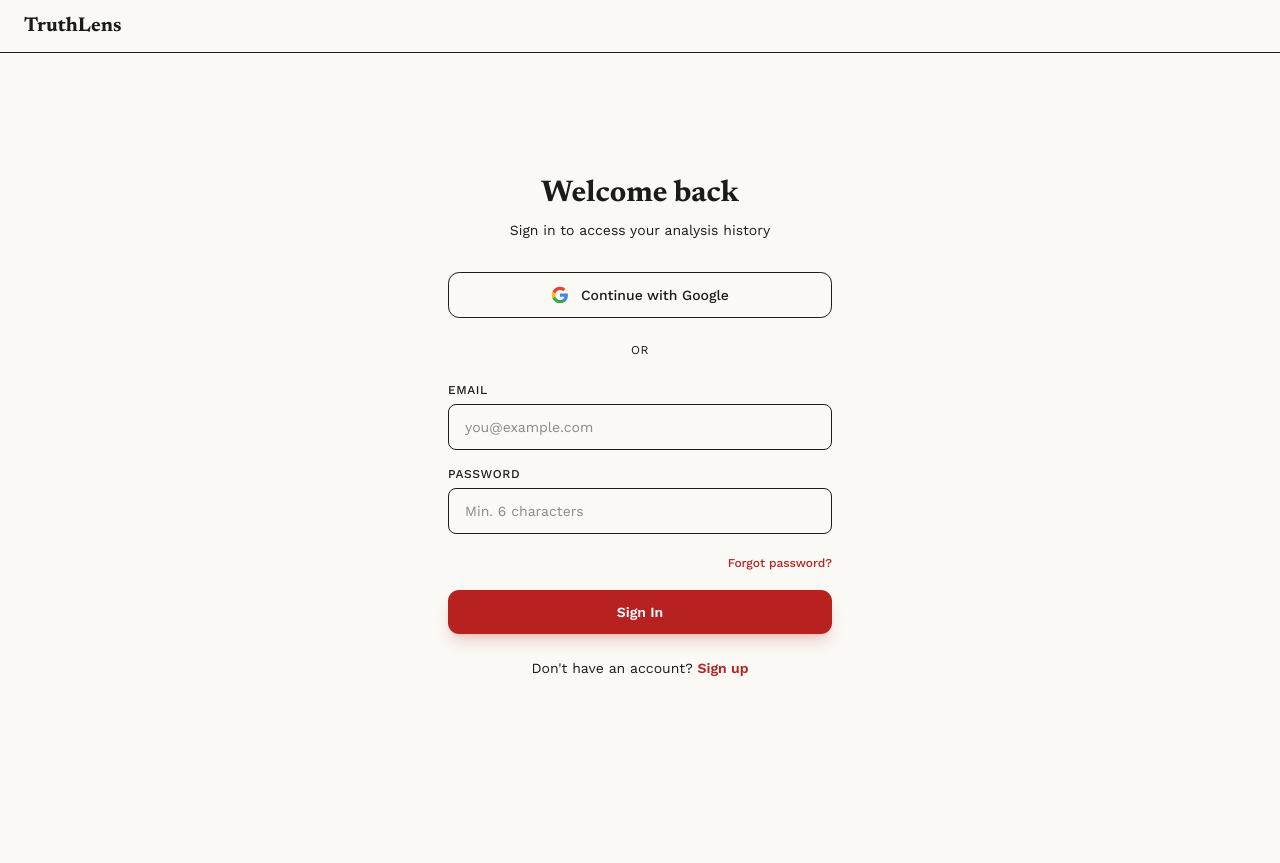
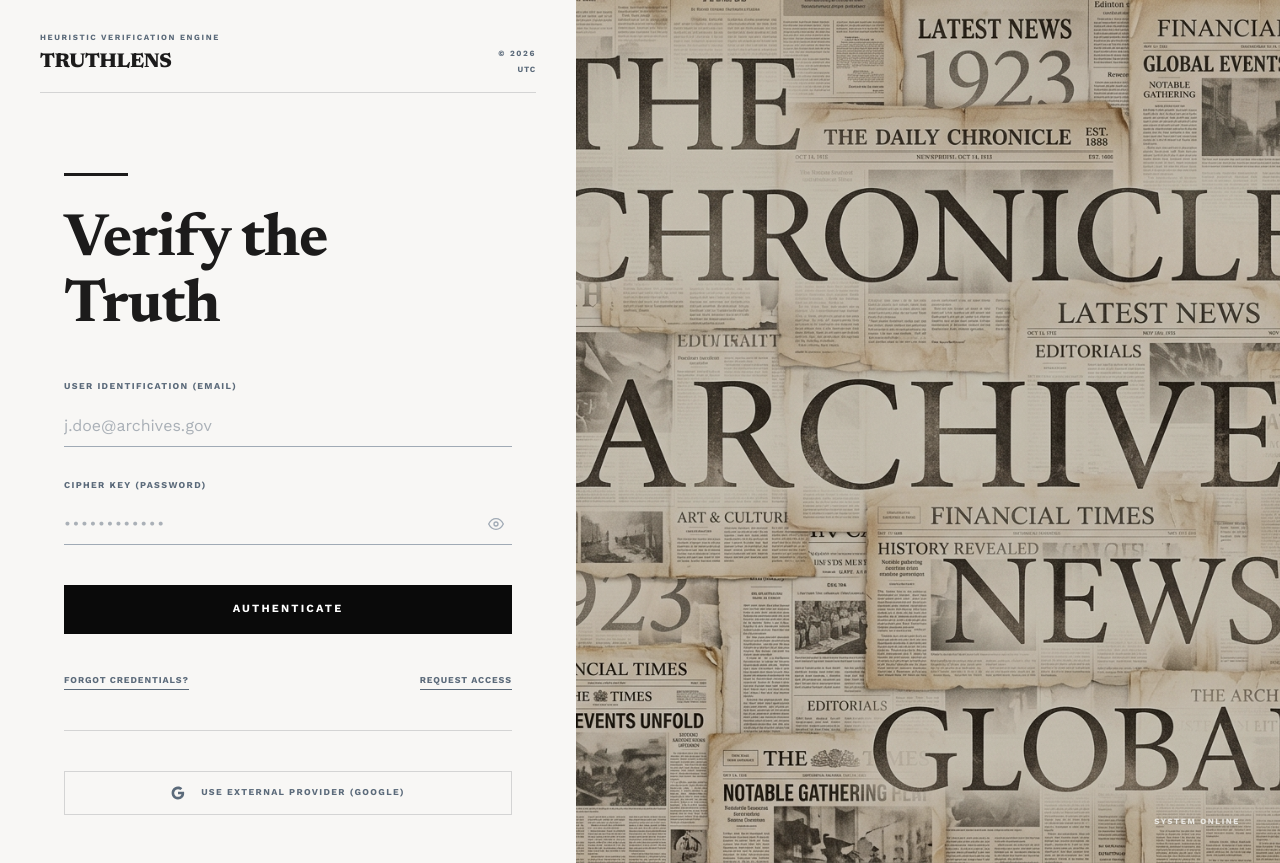
Before and after one commit to Gintoki006/Truthlens, a Next.js app in the folder frontend/: page /login in a window 1280 px wide. Before the commit the page ends 800 px from the top, so only its background shows below. Built offline with nearby package versions, Linux system fonts and the light colour scheme; no server answers.

Commit message:
feat: brutalist auth UI & debunking sources
- Split-screen auth layout with dynamic location
- Added show/hide password toggle
- Separated debunking sources in cross-verification panel

```diff
--- a/frontend/src/app/login/page.jsx
+++ b/frontend/src/app/login/page.jsx
@@ -2,24 +2,87 @@
 
 import AuthForm from "@/components/forms/AuthForm";
 import Link from "next/link";
+import { motion } from "framer-motion";
+import { useState, useEffect } from "react";
 
 export default function LoginPage() {
+  const [location, setLocation] = useState("DETECTING NODE...");
+
+  useEffect(() => {
+    try {
+      const tz = Intl.DateTimeFormat().resolvedOptions().timeZone;
+      if (tz) {
+        const parts = tz.split('/');
+        const city = parts[parts.length - 1].replace(/_/g, ' ').toUpperCase();
+        const region = parts.length > 1 ? parts[0].toUpperCase() : '';
+        setLocation(region ? `${region} / ${city}` : city);
+      } else {
+        setLocation("GLOBAL NETWORK");
+      }
+    } catch (e) {
+      setLocation("GLOBAL NETWORK");
+    }
+  }, []);
+
   return (
-    <div className="min-h-screen flex flex-col bg-[var(--surface-bright)]">
-      {/* Header */}
-      <header className="border-b border-[var(--border-color)] px-6 py-3">
+    <div className="min-h-screen flex flex-col md:flex-row bg-[#f8f7f5] dark:bg-background text-[#1c1b1b] dark:text-stone-100">
+      {/* Left side: Form */}
+      <div className="w-full md:w-1/2 lg:w-[45%] flex flex-col min-h-screen">
+
+        {/* Newspaper style header */}
+        <header className="px-10 py-8">
+          <div className="flex justify-between items-end border-b-[1.5px] border-[#d4d4d4] dark:border-stone-700 pb-4">
+            <div className="flex flex-col">
+              <span className="font-label text-[8px] font-bold tracking-[0.2em] text-[#5b6a7a] dark:text-stone-400 uppercase mb-1">
+                HEURISTIC VERIFICATION ENGINE
+              </span>
               <Link
                 href="/"
-          className="text-xl font-bold text-[var(--text-primary)]"
-          style={{ fontFamily: "'Newsreader', serif" }}
+                className="text-xl font-black uppercase tracking-tight text-[#1c1b1b] dark:text-stone-100"
+                style={{ fontFamily: "'Newsreader', serif", letterSpacing: '-0.02em' }}
               >
                 TruthLens
               </Link>
+            </div>
+
+            <div className="flex flex-col items-end text-right">
+              <span className="font-label text-[8px] font-bold tracking-[0.2em] text-[#5b6a7a] dark:text-stone-400 uppercase mb-1">
+                &copy; 2026
+              </span>
+              <span className="font-label text-[8px] font-bold tracking-[0.1em] text-[#5b6a7a] dark:text-stone-400 uppercase">
+                {location}
+              </span>
+            </div>
+          </div>
         </header>
 
-      {/* Auth form */}
-      <div className="flex-1 flex items-center justify-center px-6 py-16">
+        <div className="flex-1 flex items-center justify-center px-10 py-12">
+          <div className="w-full">
             <AuthForm mode="login" />
+          </div>
+        </div>
+
+      </div>
+
+      {/* Right side: Visual Panel */}
+      <div
+        className="hidden md:flex w-full md:w-1/2 lg:w-[55%] relative overflow-hidden"
+        style={{
+          backgroundImage: "url('/newspaper_archive_bg.png')",
+          backgroundSize: "cover",
+          backgroundPosition: "center",
+          backgroundRepeat: "no-repeat"
+        }}
+      >
+        {/* Subtle overlay to ensure the image blends nicely if it's too bright */}
+        <div className="absolute inset-0 bg-[#1c1b1b]/20 mix-blend-multiply pointer-events-none" />
+
+        {/* Optional text or logo overlay in the corner if desired */}
+        <div className="absolute bottom-8 right-10">
+           <span className="font-label text-[8px] font-bold tracking-[0.2em] text-[#f8f7f5]/80 uppercase drop-shadow-md">
+             SYSTEM ONLINE
+           </span>
+        </div>
       </div>
     </div>
   );
--- a/frontend/src/app/signup/page.jsx
+++ b/frontend/src/app/signup/page.jsx
@@ -2,24 +2,87 @@
 
 import AuthForm from "@/components/forms/AuthForm";
 import Link from "next/link";
+import { motion } from "framer-motion";
+import { useState, useEffect } from "react";
 
 export default function SignupPage() {
+  const [location, setLocation] = useState("DETECTING NODE...");
+
+  useEffect(() => {
+    try {
+      const tz = Intl.DateTimeFormat().resolvedOptions().timeZone;
+      if (tz) {
+        const parts = tz.split('/');
+        const city = parts[parts.length - 1].replace(/_/g, ' ').toUpperCase();
+        const region = parts.length > 1 ? parts[0].toUpperCase() : '';
+        setLocation(region ? `${region} / ${city}` : city);
+      } else {
+        setLocation("GLOBAL NETWORK");
+      }
+    } catch (e) {
+      setLocation("GLOBAL NETWORK");
+    }
+  }, []);
+
   return (
-    <div className="min-h-screen flex flex-col bg-[var(--surface-bright)]">
-      {/* Header */}
-      <header className="border-b border-[var(--border-color)] px-6 py-3">
+    <div className="min-h-screen flex flex-col md:flex-row bg-[#f8f7f5] dark:bg-background text-[#1c1b1b] dark:text-stone-100">
+      {/* Left side: Form */}
+      <div className="w-full md:w-1/2 lg:w-[45%] flex flex-col min-h-screen">
+
+        {/* Newspaper style header */}
+        <header className="px-10 py-8">
+          <div className="flex justify-between items-end border-b-[1.5px] border-[#d4d4d4] dark:border-stone-700 pb-4">
+            <div className="flex flex-col">
+              <span className="font-label text-[8px] font-bold tracking-[0.2em] text-[#5b6a7a] dark:text-stone-400 uppercase mb-1">
+                HEURISTIC VERIFICATION ENGINE
+              </span>
               <Link
                 href="/"
-          className="text-xl font-bold text-[var(--text-primary)]"
-          style={{ fontFamily: "'Newsreader', serif" }}
+                className="text-xl font-black uppercase tracking-tight text-[#1c1b1b] dark:text-stone-100"
+                style={{ fontFamily: "'Newsreader', serif", letterSpacing: '-0.02em' }}
               >
                 TruthLens
               </Link>
+            </div>
+
+            <div className="flex flex-col items-end text-right">
+              <span className="font-label text-[8px] font-bold tracking-[0.2em] text-[#5b6a7a] dark:text-stone-400 uppercase mb-1">
+                &copy; 2026
+              </span>
+              <span className="font-label text-[8px] font-bold tracking-[0.1em] text-[#5b6a7a] dark:text-stone-400 uppercase">
+                {location}
+              </span>
+            </div>
+          </div>
         </header>
 
-      {/* Auth form */}
-      <div className="flex-1 flex items-center justify-center px-6 py-16">
+        <div className="flex-1 flex items-center justify-center px-10 py-12">
+          <div className="w-full">
             <AuthForm mode="signup" />
+          </div>
+        </div>
+
+      </div>
+
+      {/* Right side: Visual Panel */}
+      <div
+        className="hidden md:flex w-full md:w-1/2 lg:w-[55%] relative overflow-hidden"
+        style={{
+          backgroundImage: "url('/newspaper_archive_bg.png')",
+          backgroundSize: "cover",
+          backgroundPosition: "center",
+          backgroundRepeat: "no-repeat"
+        }}
+      >
+        {/* Subtle overlay to ensure the image blends nicely if it's too bright */}
+        <div className="absolute inset-0 bg-[#1c1b1b]/20 mix-blend-multiply pointer-events-none" />
+
+        {/* Optional text or logo overlay in the corner if desired */}
+        <div className="absolute bottom-8 right-10">
+           <span className="font-label text-[8px] font-bold tracking-[0.2em] text-[#f8f7f5]/80 uppercase drop-shadow-md">
+             SYSTEM ONLINE
+           </span>
+        </div>
       </div>
     </div>
   );
--- a/frontend/src/components/forms/AuthForm.jsx
+++ b/frontend/src/components/forms/AuthForm.jsx
@@ -4,13 +4,11 @@
 import { useAuth } from "@/context/AuthContext";
 import { useRouter } from "next/navigation";
 
-/**
- * Authentication form — email + password login/signup with Google OAuth.
- */
 export default function AuthForm({ mode: initialMode = "login" }) {
-  const [mode, setMode] = useState(initialMode); // 'login' | 'signup'
+  const [mode, setMode] = useState(initialMode);
   const [email, setEmail] = useState("");
   const [password, setPassword] = useState("");
+  const [showPassword, setShowPassword] = useState(false);
   const [loading, setLoading] = useState(false);
   const [error, setError] = useState(null);
   const [message, setMessage] = useState(null);
@@ -48,71 +46,25 @@
   };
 
   return (
-    <div className="w-full max-w-sm mx-auto">
+    <div className="w-full max-w-md mx-auto">
+      {/* Decorative dash */}
+      <div className="w-16 h-[3px] bg-[#1c1b1b] mb-8" />
+
       <h2
-        className="text-3xl font-bold mb-2 text-center text-[var(--text-primary)]"
-        style={{ fontFamily: "'Newsreader', serif" }}
+        className="text-5xl md:text-6xl font-bold mb-10 text-[#1c1b1b] dark:text-stone-100 leading-[1.1]"
+        style={{ fontFamily: "'Newsreader', serif", letterSpacing: '-0.02em' }}
       >
-        {mode === "login" ? "Welcome back" : "Create account"}
+        {mode === "login" ? (
+          <>Verify the <br/> Truth</>
+        ) : (
+          <>Join the <br/> Network</>
+        )}
       </h2>
-      <p
-        className="text-sm text-center text-[var(--text-secondary)] mb-8"
-        style={{ fontFamily: "'Work Sans', sans-serif" }}
-      >
-        {mode === "login"
-          ? "Sign in to access your analysis history"
-          : "Join TruthLens to save your analyses"}
-      </p>
 
-      {/* Google OAuth */}
-      <button
-        onClick={handleGoogleLogin}
-        className="
-          w-full py-3 rounded-xl border border-[var(--border-color)]
-          bg-[var(--surface-bright)] text-[var(--text-primary)]
-          font-medium text-sm
-          hover:bg-[var(--surface-dim)] transition-all duration-200
-          flex items-center justify-center gap-3
-        "
-        style={{ fontFamily: "'Work Sans', sans-serif" }}
-      >
-        <svg width="18" height="18" viewBox="0 0 24 24">
-          <path
-            d="M22.56 12.25c0-.78-.07-1.53-.2-2.25H12v4.26h5.92a5.06 5.06 0 01-2.2 3.32v2.77h3.57c2.08-1.92 3.28-4.74 3.28-8.1z"
-            fill="#4285F4"
-          />
-          <path
-            d="M12 23c2.97 0 5.46-.98 7.28-2.66l-3.57-2.77c-.98.66-2.23 1.06-3.71 1.06-2.86 0-5.29-1.93-6.16-4.53H2.18v2.84C3.99 20.53 7.7 23 12 23z"
-            fill="#34A853"
-          />
-          <path
-            d="M5.84 14.09c-.22-.66-.35-1.36-.35-2.09s.13-1.43.35-2.09V7.07H2.18C1.43 8.55 1 10.22 1 12s.43 3.45 1.18 4.93l2.85-2.22.81-.62z"
-            fill="#FBBC05"
-          />
-          <path
-            d="M12 5.38c1.62 0 3.06.56 4.21 1.64l3.15-3.15C17.45 2.09 14.97 1 12 1 7.7 1 3.99 3.47 2.18 7.07l3.66 2.84c.87-2.6 3.3-4.53 6.16-4.53z"
-            fill="#EA4335"
-          />
-        </svg>
-        Continue with Google
-      </button>
-
-      <div className="flex items-center gap-3 my-6">
-        <div className="flex-1 h-px bg-[var(--border-color)]" />
-        <span className="text-xs text-[var(--text-secondary)] uppercase tracking-wider" style={{ fontFamily: "'Work Sans', sans-serif" }}>
-          or
-        </span>
-        <div className="flex-1 h-px bg-[var(--border-color)]" />
-      </div>
-
-      {/* Email/Password form */}
-      <form onSubmit={handleSubmit} className="space-y-4">
+      <form onSubmit={handleSubmit} className="space-y-8">
         <div>
-          <label
-            className="block text-xs font-medium uppercase tracking-wider text-[var(--text-secondary)] mb-1.5"
-            style={{ fontFamily: "'Work Sans', sans-serif" }}
-          >
-            Email
+          <label className="block font-label text-[9px] font-bold uppercase tracking-[0.15em] text-[#5b6a7a] dark:text-stone-400 mb-3">
+            USER IDENTIFICATION (EMAIL)
           </label>
           <input
             type="email"
@@ -120,96 +72,131 @@
             onChange={(e) => setEmail(e.target.value)}
             required
             className="
-              w-full px-4 py-3 rounded-lg
-              bg-[var(--surface-bright)] border border-[var(--border-color)]
-              text-[var(--text-primary)] text-sm
-              focus:outline-none focus:ring-2 focus:ring-[#b7211f]/30 focus:border-[#b7211f]/50
-              transition-all duration-200
+              w-full py-2 bg-transparent border-b-[1.5px] border-[#a0aab5] dark:border-stone-600
+              text-[#5b6a7a] dark:text-stone-300 font-sans text-base
+              focus:outline-none focus:border-[#1c1b1b] dark:focus:border-stone-300 transition-colors rounded-none
             "
-            style={{ fontFamily: "'Work Sans', sans-serif" }}
-            placeholder="you@example.com"
+            placeholder="j.doe@archives.gov"
             disabled={loading}
           />
         </div>
 
-        <div>
-          <label
-            className="block text-xs font-medium uppercase tracking-wider text-[var(--text-secondary)] mb-1.5"
-            style={{ fontFamily: "'Work Sans', sans-serif" }}
-          >
-            Password
+        <div className="relative">
+          <label className="block font-label text-[9px] font-bold uppercase tracking-[0.15em] text-[#5b6a7a] dark:text-stone-400 mb-3">
+            CIPHER KEY (PASSWORD)
           </label>
+          <div className="relative flex items-center border-b-[1.5px] border-[#a0aab5] dark:border-stone-600 focus-within:border-[#1c1b1b] dark:focus-within:border-stone-300 transition-colors">
             <input
-            type="password"
+              type={showPassword ? "text" : "password"}
               value={password}
               onChange={(e) => setPassword(e.target.value)}
               required
               minLength={6}
               className="
-              w-full px-4 py-3 rounded-lg
-              bg-[var(--surface-bright)] border border-[var(--border-color)]
-              text-[var(--text-primary)] text-sm
-              focus:outline-none focus:ring-2 focus:ring-[#b7211f]/30 focus:border-[#b7211f]/50
-              transition-all duration-200
+                w-full py-2 bg-transparent
+                text-[#5b6a7a] dark:text-stone-300 font-sans text-base tracking-widest
+                focus:outline-none rounded-none
               "
-            style={{ fontFamily: "'Work Sans', sans-serif" }}
-            placeholder="Min. 6 characters"
+              placeholder={showPassword ? "min 6 characters" : "••••••••••••"}
               disabled={loading}
             />
+            <button
+              type="button"
+              onClick={() => setShowPassword(!showPassword)}
+              className="absolute right-0 p-2 text-[#a0aab5] hover:text-[#1c1b1b] dark:hover:text-stone-300 transition-colors"
+              aria-label={showPassword ? "Hide password" : "Show password"}
+            >
+              {showPassword ? (
+                <svg width="16" height="16" viewBox="0 0 24 24" fill="none" stroke="currentColor" strokeWidth="2" strokeLinecap="round" strokeLinejoin="round">
+                  <path d="M17.94 17.94A10.07 10.07 0 0 1 12 20c-7 0-11-8-11-8a18.45 18.45 0 0 1 5.06-5.94M9.9 4.24A9.12 9.12 0 0 1 12 4c7 0 11 8 11 8a18.5 18.5 0 0 1-2.16 3.19m-6.72-1.07a3 3 0 1 1-4.24-4.24"></path>
+                  <line x1="1" y1="1" x2="23" y2="23"></line>
+                </svg>
+              ) : (
+                <svg width="16" height="16" viewBox="0 0 24 24" fill="none" stroke="currentColor" strokeWidth="2" strokeLinecap="round" strokeLinejoin="round">
+                  <path d="M1 12s4-8 11-8 11 8 11 8-4 8-11 8-11-8-11-8z"></path>
+                  <circle cx="12" cy="12" r="3"></circle>
+                </svg>
+              )}
+            </button>
+          </div>
         </div>
 
-        {mode === "login" && (
-          <div className="text-right">
-            <a
-              href="/forgot-password"
-              className="text-xs text-[#b7211f] font-medium hover:underline"
-              style={{ fontFamily: "'Work Sans', sans-serif" }}
-            >
-              Forgot password?
-            </a>
+        {error && (
+          <div className="py-2 text-left">
+            <p className="font-label text-[9px] uppercase tracking-[0.1em] text-[#b7211f] font-bold">
+              ERROR: {error}
+            </p>
+          </div>
+        )}
+        {message && (
+          <div className="py-2 text-left">
+            <p className="font-label text-[9px] uppercase tracking-[0.1em] text-[#00c853] font-bold">
+              STATUS: {message}
+            </p>
           </div>
         )}
 
-        {error && (
-          <p className="text-sm text-[#E24B4A]" style={{ fontFamily: "'Work Sans', sans-serif" }}>
-            ⚠ {error}
-          </p>
-        )}
-        {message && (
-          <p className="text-sm text-[#639922]" style={{ fontFamily: "'Work Sans', sans-serif" }}>
-            ✓ {message}
-          </p>
-        )}
-
+        <div className="pt-2">
           <button
             type="submit"
             disabled={loading}
             className="
-            w-full py-3 rounded-xl
-            bg-[#b7211f] text-white font-semibold text-sm
-            hover:bg-[#9a1b19] disabled:opacity-50 disabled:cursor-not-allowed
+              w-full py-4
+              bg-[#0a0a0a] text-white font-label text-[11px] font-bold uppercase tracking-[0.2em]
+              hover:bg-[#2a2a2a] disabled:opacity-50 disabled:cursor-not-allowed
               transition-all duration-200
-            shadow-lg shadow-[#b7211f]/20
             "
-          style={{ fontFamily: "'Work Sans', sans-serif" }}
           >
-          {loading ? "Processing..." : mode === "login" ? "Sign In" : "Create Account"}
+            {loading ? "PROCESSING..." : mode === "login" ? "AUTHENTICATE" : "REGISTER"}
           </button>
+        </div>
+
+        {/* Action Links */}
+        <div className="flex justify-between items-center pt-2">
+          {mode === "login" && (
+            <a
+              href="/forgot-password"
+              className="font-label text-[9px] text-[#5b6a7a] font-bold uppercase tracking-[0.1em] border-b border-[#5b6a7a] pb-0.5 hover:text-[#1c1b1b] hover:border-[#1c1b1b] transition-colors"
+            >
+              FORGOT CREDENTIALS?
+            </a>
+          )}
+          {mode !== "login" && (
+            <div /> // Spacer
+          )}
+          <button
+            type="button"
+            onClick={() => { setMode(mode === "login" ? "signup" : "login"); setError(null); setMessage(null); }}
+            className="font-label text-[9px] text-[#5b6a7a] font-bold uppercase tracking-[0.1em] border-b border-[#5b6a7a] pb-0.5 hover:text-[#1c1b1b] hover:border-[#1c1b1b] transition-colors"
+          >
+            {mode === "login" ? "REQUEST ACCESS" : "AUTHENTICATE"}
+          </button>
+        </div>
       </form>
 
-      {/* Toggle login/signup */}
-      <p
-        className="mt-6 text-center text-sm text-[var(--text-secondary)]"
-        style={{ fontFamily: "'Work Sans', sans-serif" }}
+      <div className="flex items-center gap-4 my-10">
+        <div className="flex-1 h-[1px] bg-[#d4d4d4] dark:bg-stone-700" />
+      </div>
+
+      {/* Google OAuth (Secondary) */}
+      <button
+        onClick={handleGoogleLogin}
+        className="
+          w-full py-3.5 border border-[#d4d4d4] dark:border-stone-700
+          bg-transparent text-[#5b6a7a] dark:text-stone-400
+          font-label text-[9px] font-bold uppercase tracking-[0.15em]
+          hover:bg-[#f0f0f0] dark:hover:bg-stone-800 hover:text-[#1c1b1b] dark:hover:text-stone-100
+          transition-colors duration-200 flex items-center justify-center gap-3
+        "
       >
-        {mode === "login" ? "Don't have an account?" : "Already have an account?"}{" "}
-        <button
-          onClick={() => { setMode(mode === "login" ? "signup" : "login"); setError(null); setMessage(null); }}
-          className="text-[#b7211f] font-semibold hover:underline"
-        >
-          {mode === "login" ? "Sign up" : "Sign in"}
+        <svg width="14" height="14" viewBox="0 0 24 24" className="mr-1">
+          <path d="M22.56 12.25c0-.78-.07-1.53-.2-2.25H12v4.26h5.92a5.06 5.06 0 01-2.2 3.32v2.77h3.57c2.08-1.92 3.28-4.74 3.28-8.1z" fill="currentColor" />
+          <path d="M12 23c2.97 0 5.46-.98 7.28-2.66l-3.57-2.77c-.98.66-2.23 1.06-3.71 1.06-2.86 0-5.29-1.93-6.16-4.53H2.18v2.84C3.99 20.53 7.7 23 12 23z" fill="currentColor" />
+          <path d="M5.84 14.09c-.22-.66-.35-1.36-.35-2.09s.13-1.43.35-2.09V7.07H2.18C1.43 8.55 1 10.22 1 12s.43 3.45 1.18 4.93l2.85-2.22.81-.62z" fill="currentColor" />
+          <path d="M12 5.38c1.62 0 3.06.56 4.21 1.64l3.15-3.15C17.45 2.09 14.97 1 12 1 7.7 1 3.99 3.47 2.18 7.07l3.66 2.84c.87-2.6 3.3-4.53 6.16-4.53z" fill="currentColor" />
+        </svg>
+        USE EXTERNAL PROVIDER (GOOGLE)
       </button>
-      </p>
     </div>
   );
 }
```
Also changed, not shown: frontend/src/app/results/[id]/page.jsx (+22 -1 lines), frontend/public/newspaper_archive_bg.png (added). Lines whose indentation alone changed are shown as unchanged.
